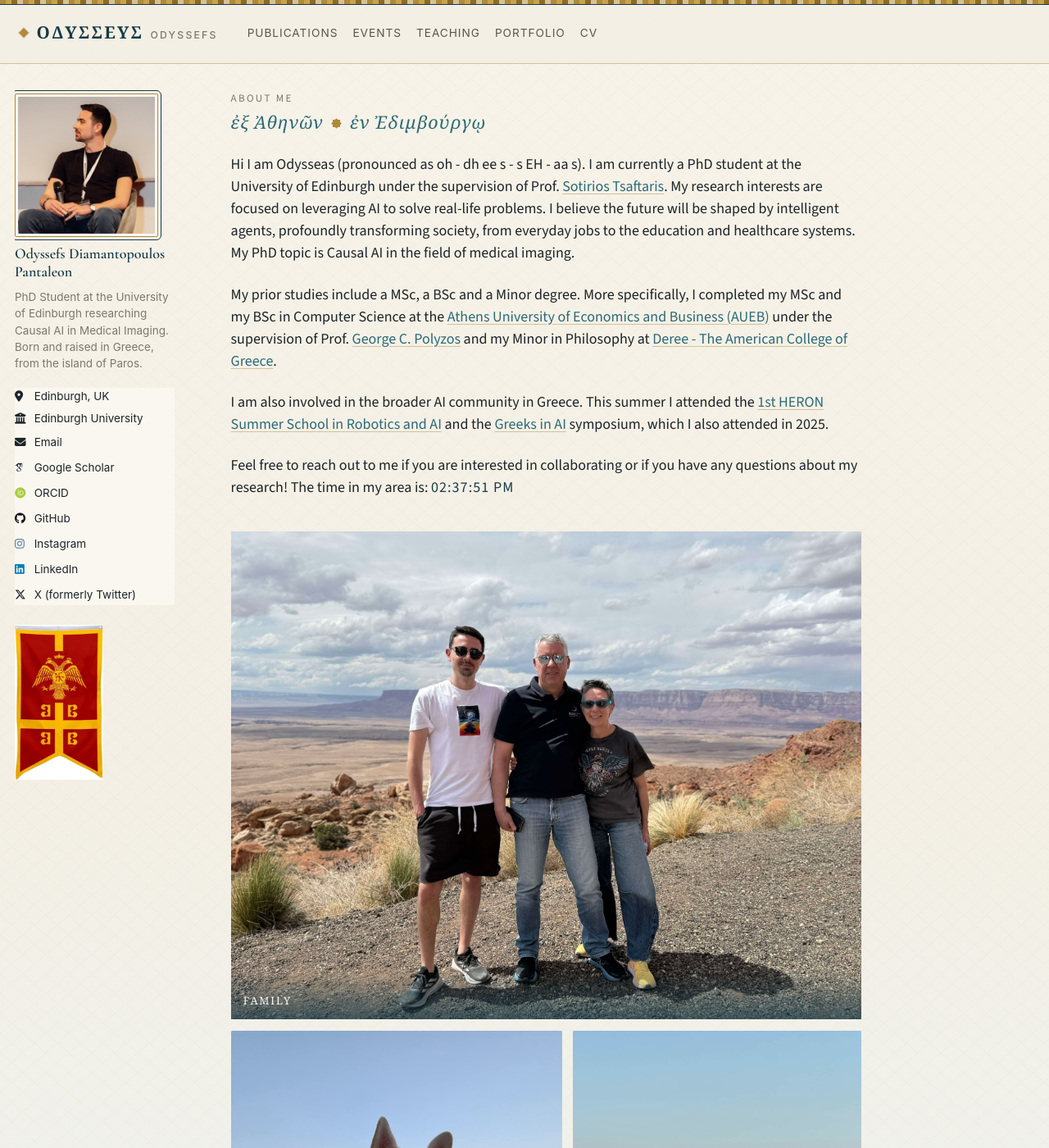
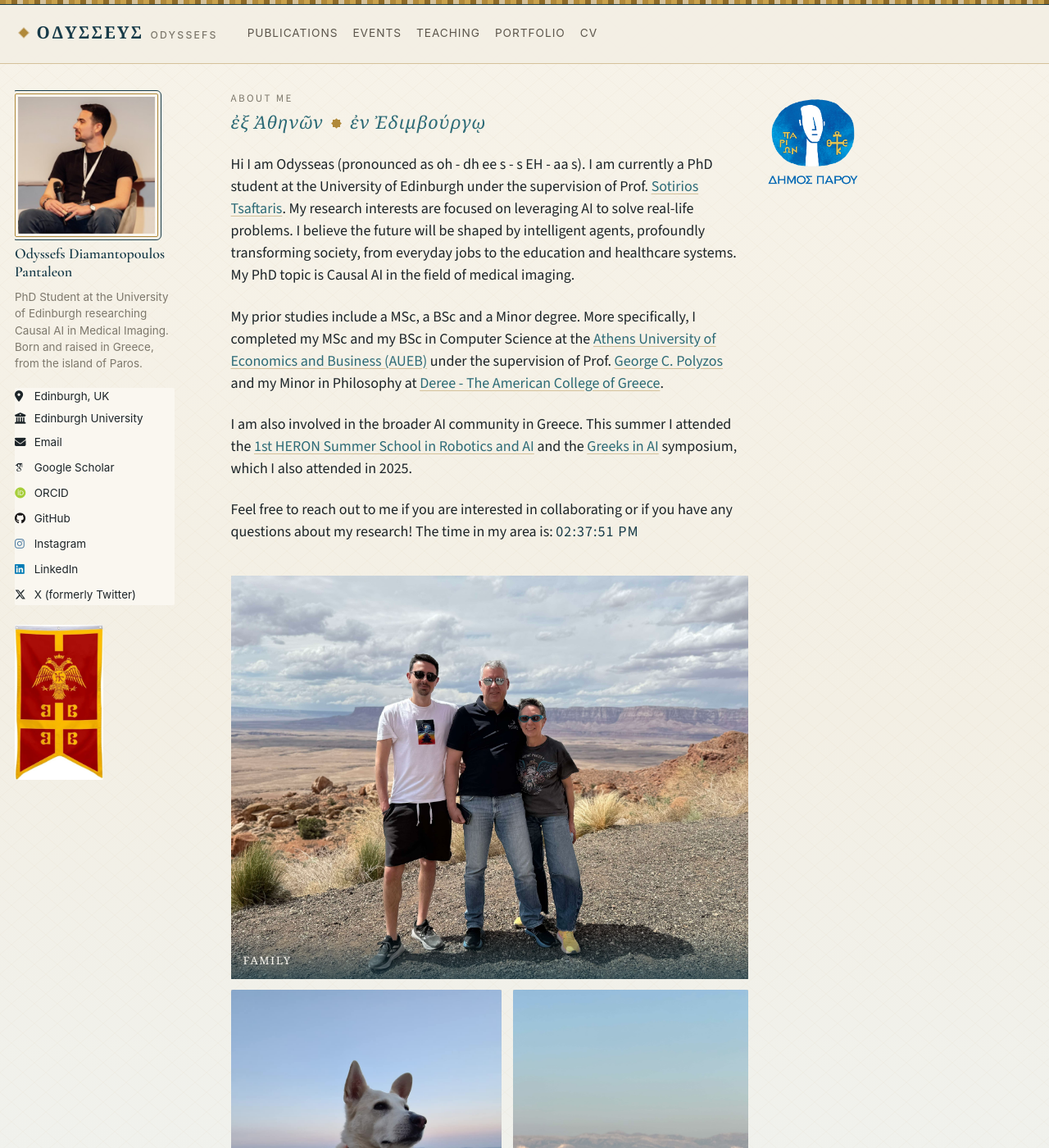
Before and after one commit to gody10/gody10.github.io, a Jekyll site: the page built from _pages/about.md, in a window 1280 px wide and 1400 px high. Shown: the whole window at 82% size. Built offline with Jekyll 4.4.1, drawn with Linux system fonts in a browser that asks for light colours; some web fonts are replaced.

Commit message:
Keep the Palaiologos banner above the footer, hide the unused RSS feed, and place the Paros seal on the homepage.
Co-authored-by: Cursor <cursoragent@cursor.com>

```diff
--- a/_config.yml
+++ b/_config.yml
@@ -120,7 +120,7 @@ staticman:
       options:
         format           : "iso8601" # "iso8601" (default), "timestamp-seconds", "timestamp-milliseconds"
 atom_feed:
-  hide                   : false     # change to true to hide the RSS feed in the footer
+  hide                   : true      # change to true to hide the RSS feed in the footer
   path                   : # blank (default) uses feed.xml
 
 
--- a/_pages/about.md
+++ b/_pages/about.md
@@ -6,6 +6,12 @@ redirect_from:
   - /about/
   - /about.html
 ---
+
+<figure class="paros-seal">
+  <a href="https://www.paros.gr/" rel="noopener noreferrer">
+    <img src="images/paros-seal.png" alt="Δήμος Πάρου" />
+  </a>
+</figure>
 
 <p class="epigraph">ἐξ Ἀθηνῶν <span class="byz-star" aria-hidden="true"></span> ἐν Ἐδιμβούργῳ</p>
 
--- a/assets/css/aegean.css
+++ b/assets/css/aegean.css
@@ -191,9 +191,10 @@ body.theme-aegean .btn:hover {
 }
 
 body.theme-aegean .page__footer {
-  background-color: transparent;
+  background-color: var(--global-bg-color);
   border-top: none;
   padding-top: 0;
+  z-index: 2;
 }
 
 body.theme-aegean .page__footer::before {
@@ -308,6 +309,33 @@ body.theme-aegean .home-clock {
   color: var(--aegean-ink);
 }
 
+body.theme-aegean.is-home .page__inner-wrap {
+  position: relative;
+}
+
+body.theme-aegean.is-home .page__title,
+body.theme-aegean.is-home .page__content {
+  padding-right: 138px;
+}
+
+body.theme-aegean .paros-seal {
+  margin: 0;
+  max-width: 118px;
+}
+
+body.theme-aegean.is-home .paros-seal {
+  position: absolute;
+  top: 0;
+  right: 0;
+}
+
+body.theme-aegean .paros-seal img {
+  width: 100%;
+  height: auto;
+  display: block;
+  border-radius: 2px;
+}
+
 body.theme-aegean .home-gallery {
   display: grid;
   grid-template-columns: 1.15fr 1fr;
@@ -358,6 +386,7 @@ body.theme-aegean .home-shot figcaption {
 body.theme-aegean .byz-banner {
   margin: 1.35rem 0 0;
   max-width: 108px;
+  isolation: isolate;
 }
 
 body.theme-aegean .byz-banner img {
@@ -365,6 +394,16 @@ body.theme-aegean .byz-banner img {
   height: auto;
   display: block;
   mix-blend-mode: multiply;
+}
+
+@media screen and (min-width: 1024px) {
+  body.theme-aegean .sidebar {
+    z-index: 5;
+  }
+
+  body.theme-aegean .byz-banner {
+    margin-bottom: 7.5rem;
+  }
 }
 
 body.theme-aegean .page__content p img {
@@ -385,4 +424,16 @@ body.theme-aegean .page__content p img {
   body.theme-aegean .home-gallery {
     grid-template-columns: 1fr;
   }
+
+  body.theme-aegean.is-home .page__title,
+  body.theme-aegean.is-home .page__content {
+    padding-right: 0;
+  }
+
+  body.theme-aegean.is-home .paros-seal {
+    position: static;
+    float: right;
+    max-width: 92px;
+    margin: 0 0 0.8rem 0.9rem;
+  }
 }
```
Also changed, not shown: images/paros-seal.png (added).
